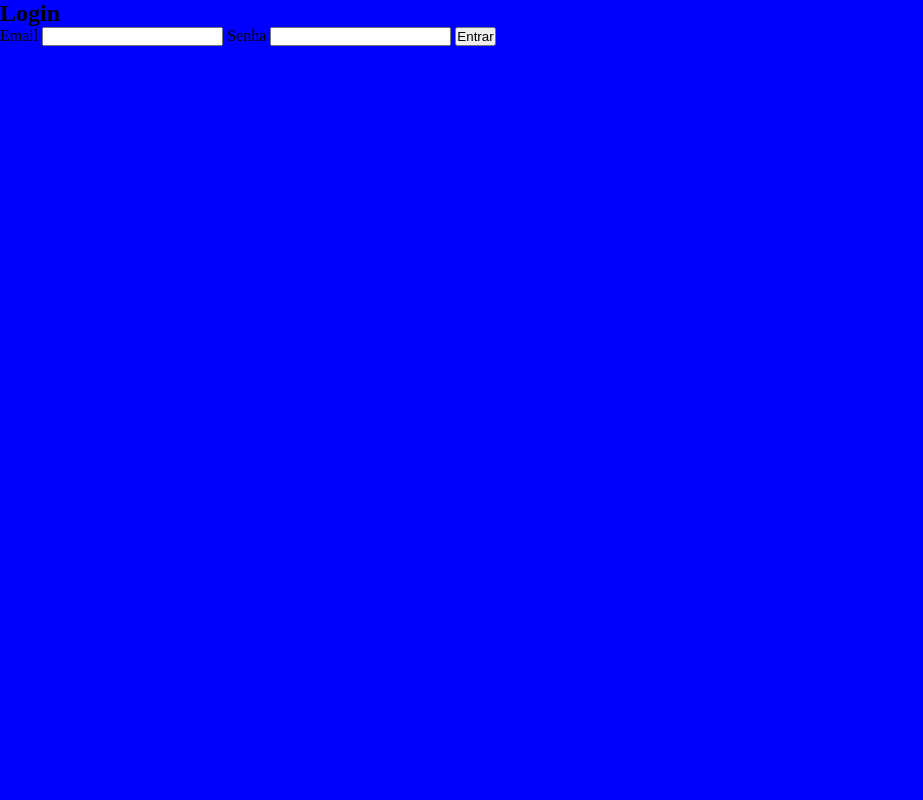
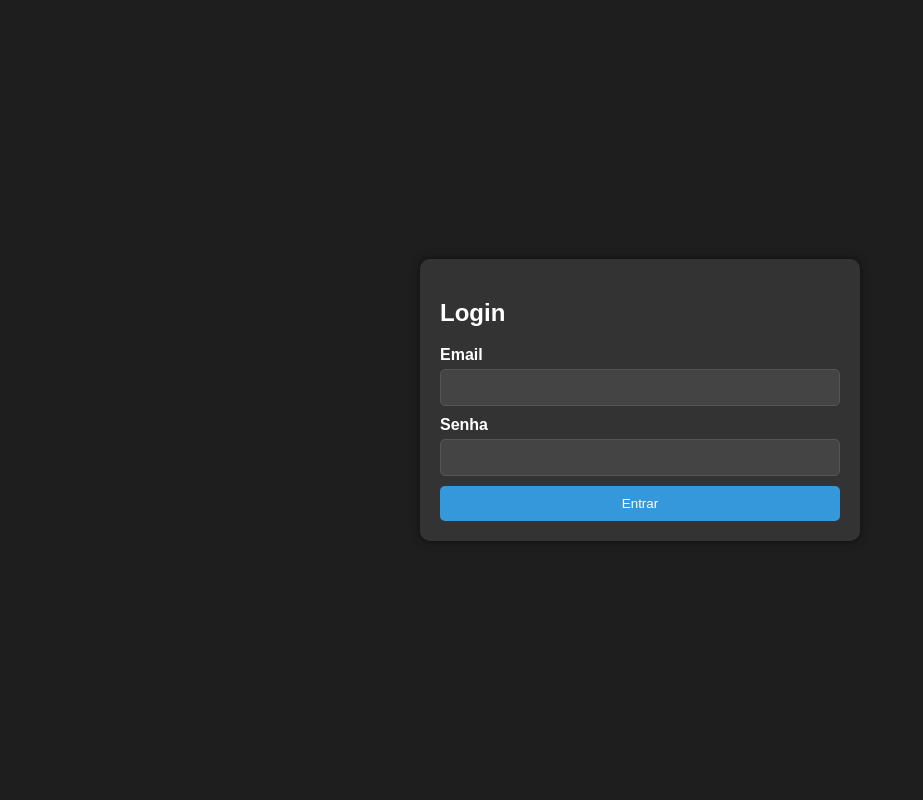
Before and after one commit to cp2-dc-info-projeto-final/breaking-4-wall, a PHP site: page /src/login.php in a window 1280 px wide. Shown: the whole page, without its empty margins (0-923 px from the left). Run offline with PHP 8.4, Linux system fonts and the light colour scheme.

Commit message:
Update style.css

```diff
--- a/css/style.css
+++ b/css/style.css
@@ -1,80 +1,53 @@
-.navbar {
-  justify-content: space-between; /* Isto alinha os itens da navegação e o formulário de pesquisa nas extremidades da barra de navegação */
+body {
+    margin: 0;
+    padding: 0;
+    display: flex;
+    justify-content: center;
+    align-items: center;
+    min-height: 100vh;
+    background-color: #1e1e1e; /* Cor de fundo escura */
+    color: #fff; /* Cor do texto */
+    font-family: Arial, sans-serif;
 }
 
-.form-inline {
-  display: flex;
-  justify-content: flex-end; /* Isto alinha o formulário de pesquisa à direita */
+.container {
+    background-color: #333; /* Cor de fundo do formulário */
+    border-radius: 10px;
+    box-shadow: 0px 0px 10px rgba(0, 0, 0, 0.5);
+    padding: 20px;
+    width: 400px;
 }
 
-/* Estilizações adicionais conforme necessário para alinhar com o seu design */
+.registration-form {
+    display: flex;
+    flex-direction: column;
+}
 
+label {
+    font-weight: bold;
+    margin-bottom: 5px;
+}
 
+input {
+    padding: 10px;
+    margin-bottom: 10px;
+    border: 1px solid #555; /* Cor da borda do campo de entrada */
+    border-radius: 5px;
+    background-color: #444; /* Cor de fundo do campo de entrada */
+    color: #fff; /* Cor do texto do campo de entrada */
+    outline: none;
+}
 
-/* Define o box-sizing globalmente para border-box e redefine margens e preenchimentos padrão para 0 */
-* {
-    box-sizing: border-box;
-    margin: 0;
-    padding: 0;
-  }
+.custom-button {
+    background-color: #3498db;
+    color: #fff;
+    border: none;
+    border-radius: 5px;
+    padding: 10px;
+    cursor: pointer;
+    transition: background-color 0.3s ease;
+}
 
-  /* Estilização básica do corpo da página */
-  body {
-    background-color: #0000FF;
-    margin: 0;
-    padding: 0;
-  }
-
-  /* Estilos para a classe .logo e a imagem dentro de nav.navbar */
-  .logo, nav.navbar img {
-    width: 75px;
-    height: 75px;
-  }
-
-  /* Estilos para a navegação (.navbar) */
-  nav.navbar {
-    background: #0000FF;
-    background: -webkit-linear-gradient(-135deg, #0000FF, rgb(255, 0, 119)); /* Substitua #000000 pela cor desejada */
-    font-size: 15px;
-  }
-
-  /* Estilos para os links de navegação */
-  a.nav-link {
-    color: #FFFF;
-  }
-
-  /* Estilos para os links de navegação quando o mouse está sobre eles */
-  a.nav-link:hover {
-    color: black;
-  }
-
-  /* Estilos para a classe .nav-nav (display flex) */
-  .nav-nav {
-    display: flex;
-  }
-
-  /* Margem à esquerda para os itens de navegação (.nav-item) */
-  .nav-item {
-    margin-left: 10rem;
-  }
-
-  /* Estilos para a classe .login */
-  div.login {
-    background: #293462;
-    background: -webkit-linear-gradient(-135deg, #220a4c, #444);
-    border-radius: 10px;
-    text-align: center;
-    width: 150px;
-  }
-
-  /* Estilos para a classe .basecard */
-  .basecard {
-    display: flex;
-    align-items: center;
-    justify-content: center;
-  }
-
-  /* Estilos para a classe .container-lg */
-  .container-lg {
-    display: flex;
-  }
+.custom-button:hover {
+    background-color: #2980b9;
+}
```
